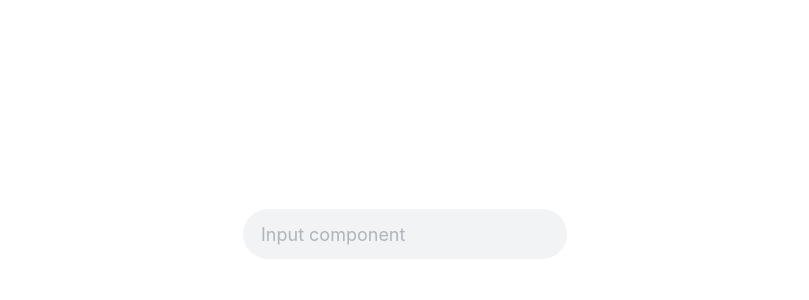
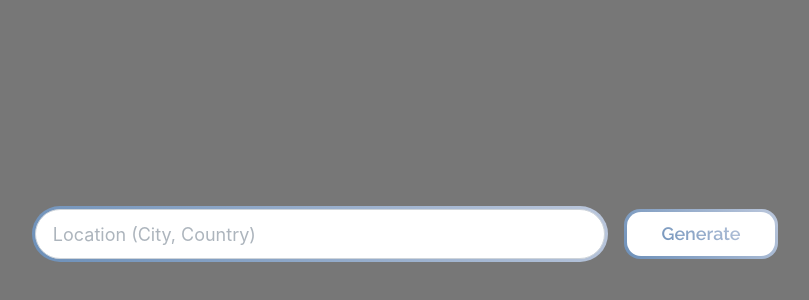
Before and after one commit to PatrickFish-8/weather-view, a Next.js app in the folder frontend/: page / in a window 1280 px wide. Shown: the part 166-466 px from the top of the page, without its empty margins (235-1044 px from the left). Built offline with nearby package versions, Linux system fonts and the light colour scheme.

Commit message:
minor styling to UserInput

```diff
--- a/frontend/src/app/layout.tsx
+++ b/frontend/src/app/layout.tsx
@@ -4,15 +4,15 @@ import "./globals.css";
 import { createTheme, MantineProvider } from "@mantine/core";
 
 export const metadata: Metadata = {
-  title: "weather view",
-  description: "AI generated view of any location in the world at that moment",
+  title: "weather-view",
+  description: "AI generated view of any location's weather in the world at that moment",
 };
 
 const theme = createTheme({
-  colors: {
-    'ocean-blue': ['#7AD1DD', '#5FCCDB', '#44CADC', '#2AC9DE', '#1AC2D9', '#11B7CD', '#09ADC3', '#0E99AC', '#128797', '#147885'],
-    'bright-pink': ['#F0BBDD', '#ED9BCF', '#EC7CC3', '#ED5DB8', '#F13EAF', '#F71FA7', '#FF00A1', '#E00890', '#C50E82', '#AD1374'],
-  },
+  // colors: {
+  //   'ocean-blue': ['#7AD1DD', '#5FCCDB', '#44CADC', '#2AC9DE', '#1AC2D9', '#11B7CD', '#09ADC3', '#0E99AC', '#128797', '#147885'],
+  //   'bright-pink': ['#F0BBDD', '#ED9BCF', '#EC7CC3', '#ED5DB8', '#F13EAF', '#F71FA7', '#FF00A1', '#E00890', '#C50E82', '#AD1374'],
+  // },
 });
 
 export default function RootLayout({
--- a/frontend/src/app/page.tsx
+++ b/frontend/src/app/page.tsx
@@ -1,9 +1,10 @@
-import UserInput from '../components/UserInput';
+import UserInput from '@/components/client/UserInput';
+import TimeZone from '@/components/server/TimeZone';
 
 export default function Home() {
   return (
-      <div className="flex flex-col items-center justify-center h-screen w-screen bg-white">
-        <UserInput />
+      <div className="flex flex-col items-center justify-center h-screen w-screen bg-[#777]">
+        <UserInput onLocationSubmit={(location: string) => {}}/>
       </div>
   );
 }
--- a/frontend/src/components/UserInput.tsx
+++ /dev/null
@@ -1,9 +0,0 @@
-import { TextInput } from '@mantine/core'
-
-export default function UserInput() {
-    return (
-        <>
-            <TextInput variant="filled" size="lg" radius="xl" placeholder="Input component" className="text-red-500"/>
-        </>
-    )
-}
--- /dev/null
+++ b/frontend/src/components/client/UserInput.tsx
@@ -0,0 +1,69 @@
+'use client';
+import { TextInput, Button } from '@mantine/core'
+import { useState } from 'react';
+
+export default function UserInput({ onLocationSubmit }: { onLocationSubmit: (location: string) => void }) {
+    const [location, setLocation] = useState('');
+
+    const gradient =
+        'linear-gradient(45deg, #6d90b9 0%, #BBC7DC 100%)';
+
+    return (
+        <form
+            className="flex w-3/5 flex-row justify-center items-center gap-4"
+            onSubmit={(e) => {
+                onLocationSubmit(location);
+            }}
+        >
+            <TextInput
+            value={location}
+            onChange={(e) => setLocation(e.currentTarget.value)}
+            variant="default"
+            size="lg"
+            radius="xl"
+            placeholder="Location (City, Country)"
+            styles={{
+                root: {
+                    backgroundImage: gradient,
+                    borderRadius: '30px',
+                    padding: '3px',
+                    width: '75%',
+                },
+                input: {
+                    color: 'var(--mantine-color-pink-filled',
+                },
+            }}
+            />
+            <Button
+            variant="default"
+            type="submit"
+            size="lg"
+            radius="lg"
+            styles={{
+                root: {
+                    padding: 3,
+                    border: 0,
+                    backgroundImage: gradient,
+                    width: '20%',
+
+                },
+                inner: {
+                    background: 'var(--mantine-color-body)',
+                    color: 'var(--mantine-color-text)',
+                    borderRadius: 'calc(var(--button-radius) - 2px)',
+                    paddingLeft: 'var(--mantine-spacing-md)',
+                    paddingRight: 'var(--mantine-spacing-md)',
+                },
+                label: {
+                    backgroundImage: gradient,
+                    WebkitBackgroundClip: 'text',
+                    WebkitTextFillColor: 'transparent',
+                },
+
+            }}
+            >
+            Generate
+            </Button>
+        </form>
+    )
+}
```
